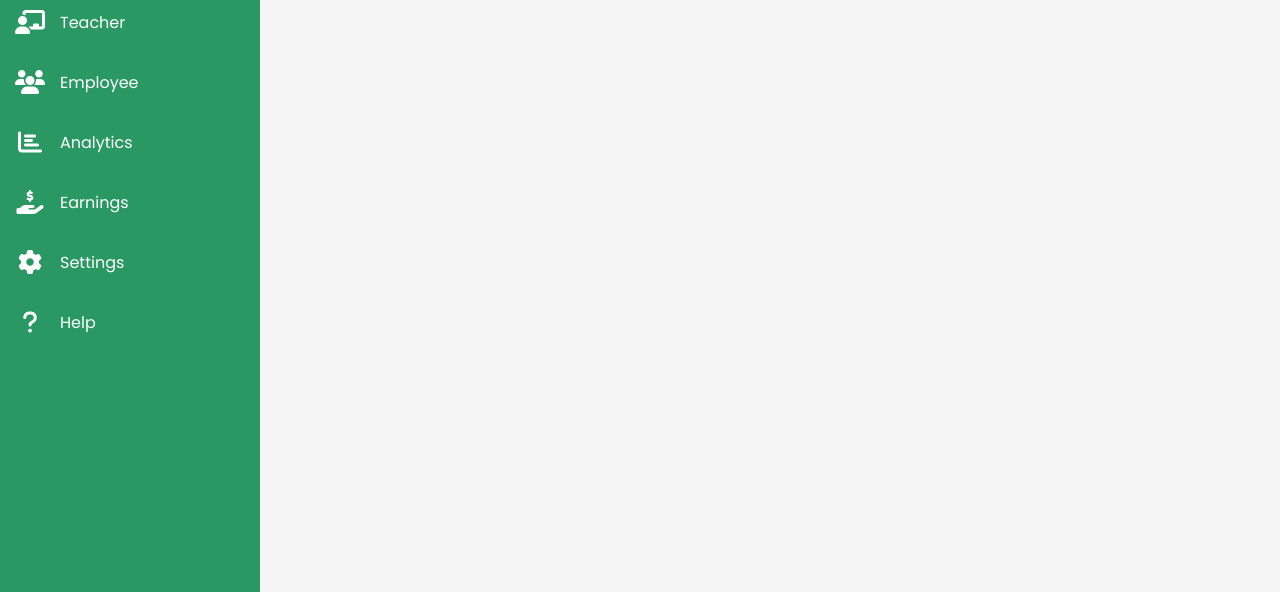
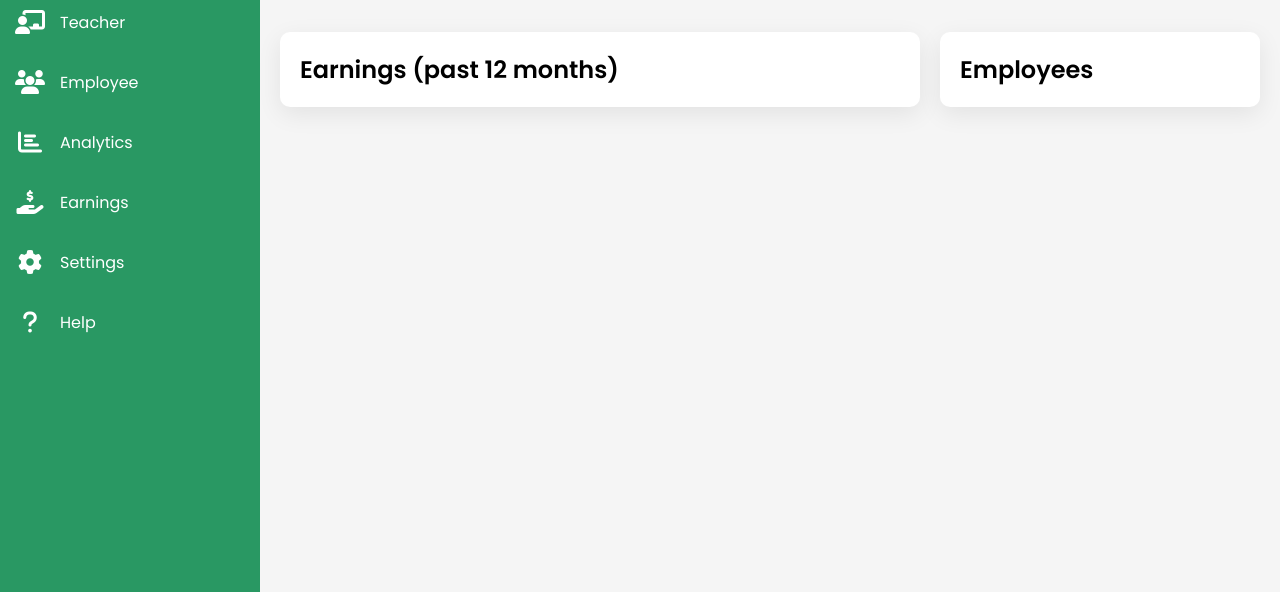
Before and after one commit to Wandiya/Livestock_Dashboard, a plain HTML site: page index.html in a window 1280 px wide. Shown: the part 208-800 px from the top of the page. Drawn offline with nearby package versions, Linux system fonts and the light colour scheme.

Commit message:
added Js files

```diff
--- a/index.html
+++ b/index.html
@@ -132,8 +132,18 @@
 
 
       </div>
-      <div class="charts"></div>
+      <div class="charts">
+        <div class="chart">
+          <h2>Earnings (past 12 months)</h2>
+        </div>
+        <div class="chart" id="doughnut-chart">
+          <h2>Employees</h2>
+        </div>
+      </div>
     </div>
   </div>
+  <script src="https://cdn.jsdelivr.net/npm/chart.js"></script>
+
+  <!-- <script src="https://cdn.jsdelivr.net/npm/chart.js@3.5.1/dist/chart.min.js"></script> -->
 </body>
 </html>
--- a/style.css
+++ b/style.css
@@ -110,7 +110,7 @@
   justify-content: space-between;
   background: #fff;
   border-radius: 10px;
-  box-shadow: 0 7px 25px 0 rgba(0, 0, 0, alpha 0.00);
+  box-shadow: 0 7px 25px 0 rgba(0, 0, 0, alpha 0.08);
 }
 
 .number{
@@ -128,3 +128,20 @@
   font-size: 45px ;
   color: #299863;
 }
+
+/* charts starts here  */
+ .charts{
+  display: grid;
+  grid-template-columns: 2fr 1fr;
+  grid-gap: 20px;
+  width: 100%;
+  padding: 20px;
+  padding-top: 0;
+ }
+ .chart{
+  background: #fff;
+  padding: 20px;
+  border-radius: 10px;
+  box-shadow: 0 7px 25px rgba(0, 0, 0, 0.08);
+  width: 100%;
+ }
```
Also changed, not shown: chart.js (added).
